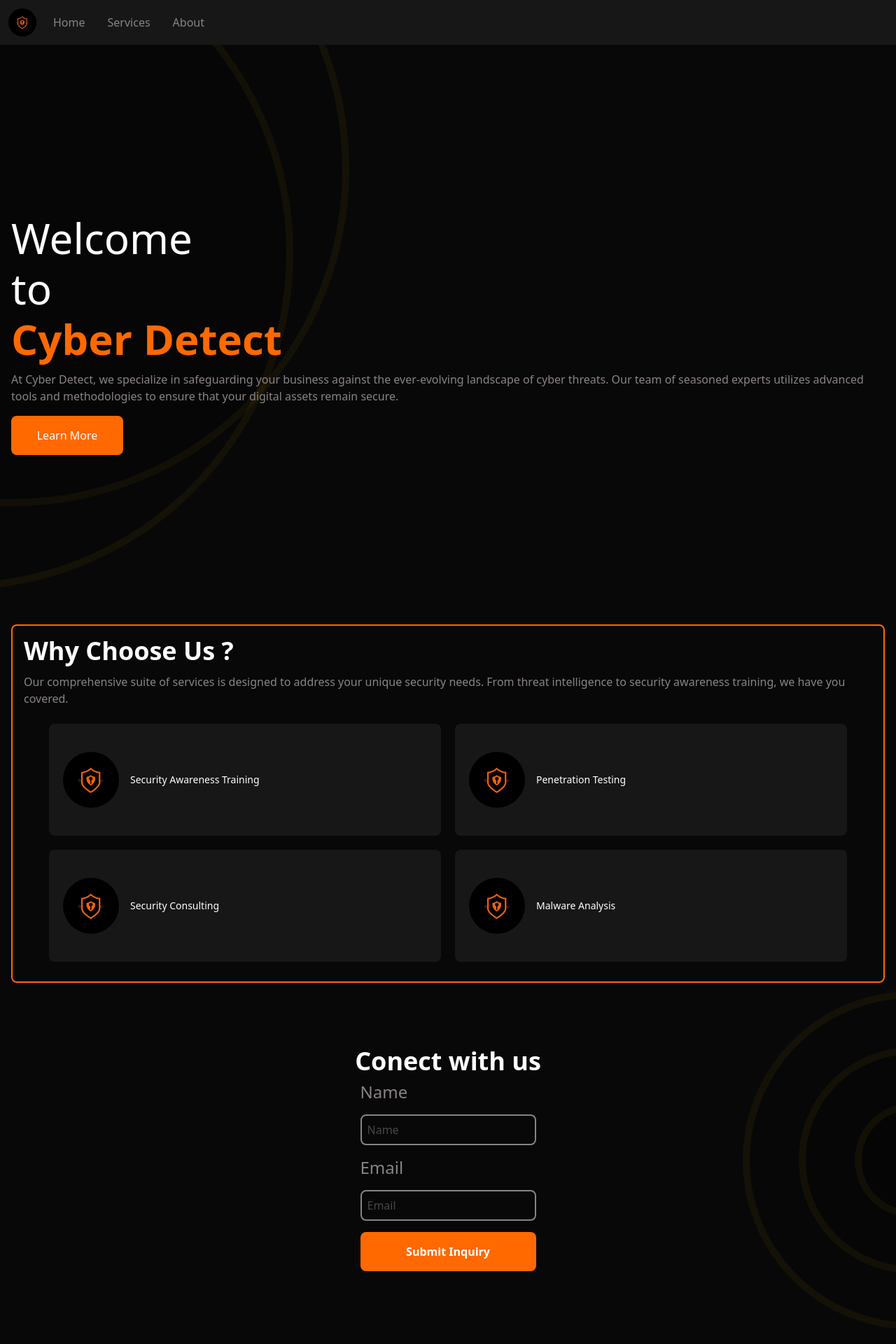
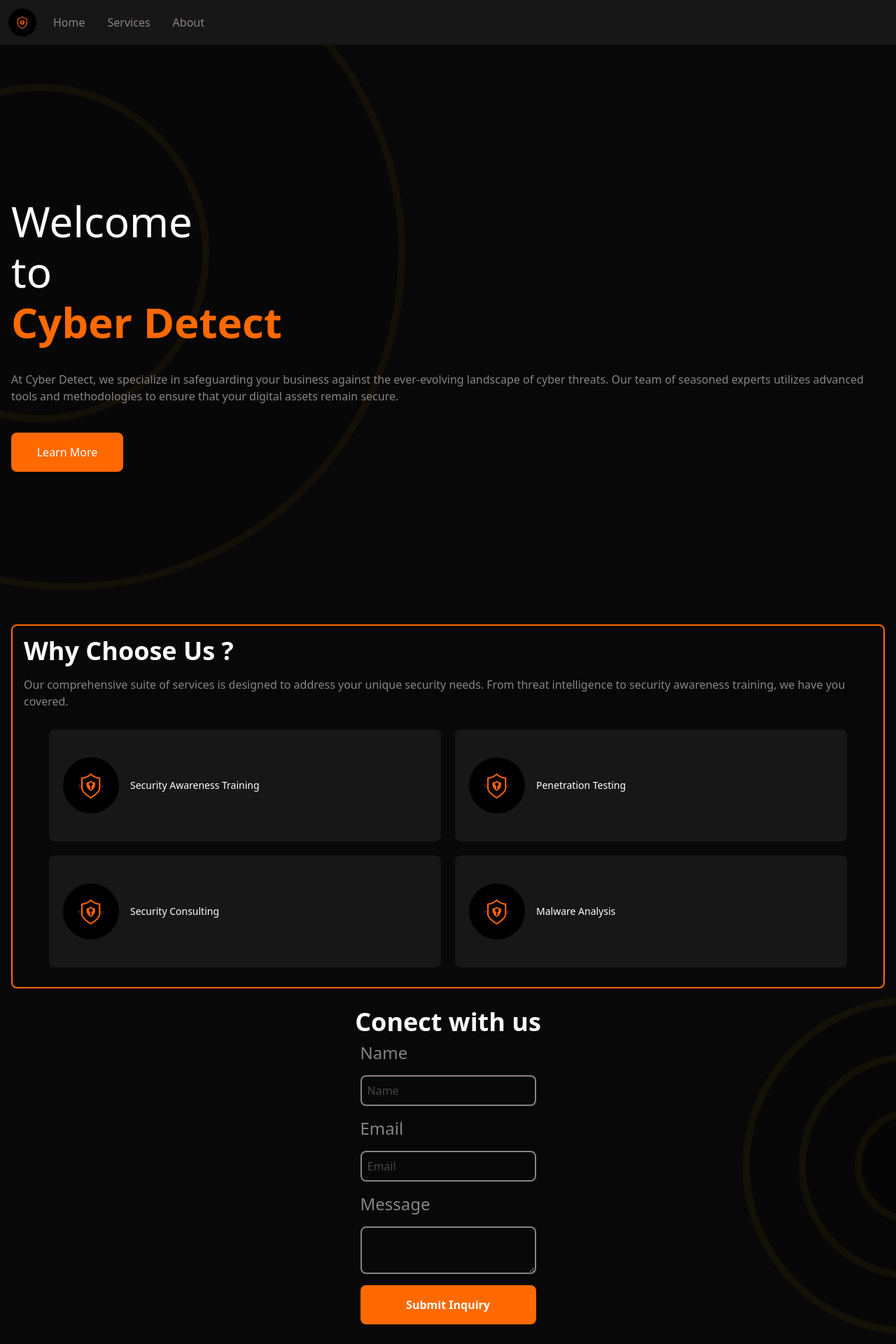
Before and after one commit to guitar6029/cyber-detect, a SvelteKit app: page / in a window 1280 px wide. Shown: the top 1920 px of the page at 70% size. Built offline with nearby package versions, Linux system fonts and the light colour scheme.

Commit message:
updated intesection logic,  updated global classes

```diff
--- a/src/global.css
+++ b/src/global.css
@@ -1,14 +1,26 @@
 .slide-in {
-    animation: slide-in 1s ease-in-out .1s;
+    opacity: 0;
+    transform: translateX(-100%);
+    animation: slide-in 1s ease-in-out 0.1s forwards;
 }
 
 @keyframes slide-in {
-    0% {
-        opacity: 0;
-        transform: translateY(-100%);
-    }
     100% {
         opacity: 1;
-        transform: translateY(0);
+        transform: translateX(0);
     }
 }
+
+
+@keyframes slide-in-from-right {
+    100% {
+        opacity: 1;
+        transform: translateX(0);
+    }
+}
+
+.slide-in-from-right{
+    opacity: 0;
+    transform: translateX(200%);
+    animation: slide-in-from-right 1s ease-in-out 0.1s forwards;
+}
--- a/src/lib/actions/intersect.ts
+++ b/src/lib/actions/intersect.ts
@@ -1,12 +1,6 @@
 export function intersect(node: HTMLElement, options: IntersectionObserverInit) {
-    const observer = new IntersectionObserver((entries) => {
-       entries.forEach(entry => {
-          if (entry.isIntersecting) {
-             node.classList.add('slide-in');
-             node.dispatchEvent(new CustomEvent('intersect'));
-             observer.unobserve(node); // Stop observing once it intersects
-          }
-       });
+   const observer = new IntersectionObserver(([entry]) => {
+     node.dispatchEvent(new CustomEvent("intersect", { detail: entry }));
    }, options);
 
    observer.observe(node);
--- a/src/lib/components/Header.svelte
+++ b/src/lib/components/Header.svelte
@@ -1,14 +1,22 @@
 <script lang="ts">
-    import logo from '$lib/assets/security.jpg';
-
+	import logo from '$lib/assets/security.jpg';
 </script>
 
-<div class="flex flex-row p-3 items-center gap-4 bg-neutral-900 sticky top-0 z-10">
-    <!-- logo -->
-    <img src={logo} alt="Cyber Detect Logo" class="w-10 h-10 rounded-full hover:border-3 border-orange-500 transiiton duration-300 ease-in-out" />
-
-    <a  class="p-2 hover:bg-neutral-600 hover:text-white transition duration-300 ease-in-out" href="/">Home</a>
-    <a class="p-2 hover:bg-neutral-600 hover:text-white transition duration-300 ease-in-out" href="/services">Services</a>
-    <a class="p-2 hover:bg-neutral-600 hover:text-white transition duration-300 ease-in-out" href="/about">About</a>
-
+<div class="sticky top-0 z-10 flex flex-row items-center gap-4 bg-neutral-900 p-3">
+	<img
+		src={logo}
+		alt="Cyber Detect Logo"
+		class="transiiton h-10 w-10 rounded-full border-orange-500 duration-300 ease-in-out hover:border-3"
+	/>
+	<a class="p-2 transition duration-300 ease-in-out hover:bg-neutral-600 hover:text-white" href="/"
+		>Home</a
+	>
+	<a
+		class="p-2 transition duration-300 ease-in-out hover:bg-neutral-600 hover:text-white"
+		href="/services">Services</a
+	>
+	<a
+		class="p-2 transition duration-300 ease-in-out hover:bg-neutral-600 hover:text-white"
+		href="/about">About</a
+	>
 </div>
--- a/src/routes/+page.svelte
+++ b/src/routes/+page.svelte
@@ -1,26 +1,11 @@
 <script lang="ts">
 	import logo from '$lib/assets/security.jpg';
 
-    import { intersect } from '$lib/actions/intersect';
-
-    let options = {
-      root: null,
-      rootMargin: '0px',
-      threshold: 0.1 // Adjust as needed
-   };
-
-   function handleIntersect() {
-      console.log('Element is intersecting');
-      // Add your logic for when the element is in view
-   }
-
-
-
-
-    let userForm : { name: string; email: string; } = $state({
-        name: "",
-        email: "",
-    })
+	let userForm: { name: string; email: string, message: string } = $state({
+		name: '',
+		email: '',
+		message: ''
+	});
 
 	const reasons = [
 		'Security Awareness Training',
@@ -31,19 +16,21 @@
 
 	const handleSubmit = (e: Event) => {
 		e.preventDefault();
-    }
+		console.log("form details : ", userForm);
+		//clear the form
+		userForm = { name: '', email: '', message: '' };
+	};
 </script>
 
 <div class="flex min-h-screen flex-col gap-3 p-4">
-	<section class="relative flex min-h-[50rem] flex-col justify-center gap-4 slide-in">
+	<section class="slide-in relative flex min-h-[50rem] flex-col justify-center gap-10">
 		<div
-			class="absolute -top-80 -left-120 z-[-1] h-[60.2rem] w-[60.2rem] rounded-full border-10 border-yellow-500 bg-black opacity-[5%]"
+			class="absolute -top-50 -left-100 z-[-1] h-[60.2rem] w-[60.2rem] rounded-full border-10 border-yellow-500 bg-black opacity-[5%]"
 		></div>
 
 		<div
-			class="absolute -top-50 -left-140 z-[-1] h-[60.2rem] w-[60.2rem] rounded-full border-10 border-yellow-500 bg-black opacity-[5%]"
+			class="absolute top-10 -left-50 z-[-1] h-[30.2rem] w-[30.2rem] rounded-full border-10 border-yellow-500 bg-black opacity-[5%]"
 		></div>
-
 
 		<div class="flex flex-col gap-[0.75rem] text-6xl text-white">
 			<span>Welcome</span><span>to</span><span class="font-bold text-orange-500">Cyber Detect</span>
@@ -53,19 +40,26 @@
 			landscape of cyber threats. Our team of seasoned experts utilizes advanced tools and
 			methodologies to ensure that your digital assets remain secure.
 		</p>
-        <button class="hover:bg-orange-400 transition duration-300 ease-in-out rounded-lg bg-orange-500 p-4 text-white w-[10rem] cursor-pointer"><a href="/services">Learn More</a></button>
+		<button
+			class="w-[10rem] cursor-pointer rounded-lg bg-orange-500 p-4 text-white transition duration-300 ease-in-out hover:bg-orange-400"
+			><a href="/services">Learn More</a></button
+		>
 	</section>
 
-	<section use:intersect={options} onintersect={handleIntersect} class="flex flex-col gap-3 rounded-lg border-2 border-orange-500 p-4">
-		<h1 class="text-4xl text-white font-bold">Why Choose Us ?</h1>
+	<!-- why choose us -->
+	<section
+
+		class="flex flex-col gap-4 rounded-lg border-2 border-orange-500 p-4 slide-in-from-right"
+	>
+		<h1 class="text-4xl font-bold text-white">Why Choose Us ?</h1>
 		<p>
 			Our comprehensive suite of services is designed to address your unique security needs. From
 			threat intelligence to security awareness training, we have you covered.
 		</p>
-		<div class="sm:flex flex-col lg:flex-row lg:flex-wrap justify-center sm:gap-10 lg:gap-5 p-3">
+		<div class="flex-col justify-center p-3 sm:flex sm:gap-10 lg:flex-row lg:flex-wrap lg:gap-5">
 			{#each reasons as reason}
 				<div
-					class="bg-neutral-900 hover:bg-neutral-700 transition duration-300 ease-in-out lg:w-[35rem] lg:h-[10rem] flex  flex-row items-center justify-center gap-4 rounded-lg sm:w-[100%] p-5"
+					class="flex flex-row items-center justify-center gap-4 rounded-lg bg-neutral-900 p-5 transition duration-300 ease-in-out hover:bg-neutral-700 sm:w-[100%] lg:h-[10rem] lg:w-[35rem]"
 				>
 					<img src={logo} alt="security" class="h-[5rem] w-[5rem] rounded-full" />
 					<span class="flex-1 text-white sm:text-sm">{reason}</span>
@@ -74,8 +68,7 @@
 		</div>
 	</section>
 
-    <section class=" relative flex flex-col justify-center items-center  gap-2 p-4 min-h-[30rem] ">
-
+	<section class=" relative flex min-h-[30rem] flex-col items-center justify-center gap-2 p-4">
 		<div
 			class="absolute top-40 -right-30 z-[-1] h-[10.2rem] w-[10.2rem] rounded-full border-10 border-yellow-500 bg-black opacity-[5%]"
 		></div>
@@ -87,35 +80,37 @@
 			class="absolute top-0 -right-70 z-[-3] h-[30.2rem] w-[30.2rem] rounded-full border-10 border-yellow-500 bg-black opacity-[5%]"
 		></div>
 
-
-
-
-        <h1 class="text-4xl text-white font-bold">Conect with us</h1>
-        <form action="/" method="POST" class="flex flex-col gap-4">
+		<h1 class="text-4xl font-bold text-white">Conect with us</h1>
+		<form onsubmit={handleSubmit}  class="flex flex-col gap-4">
 			<label for="name" class="text-2xl">Name</label>
-            <input type="text" name="name" id="name" bind:value={userForm.name} placeholder="Name" class="p-2 rounded-lg border-2 " />
+			<input
+				type="text"
+				name="name"
+				id="name"
+				bind:value={userForm.name}
+				placeholder="Name"
+				class="rounded-lg border-2 p-2"
+			/>
 			<label for="email" class="text-2xl">Email</label>
-            <input type="email" name="email" id="email" bind:value={userForm.email} placeholder="Email" class="p-2 rounded-lg border-2" />
-            <button disabled={!userForm.name || !userForm.email} formaction="" class="rounded-lg p-4 bg-orange-500 text-white font-bold">Submit Inquiry</button>
+			<input
+				type="email"
+				name="email"
+				id="email"
+				bind:value={userForm.email}
+				placeholder="Email"
+				class="rounded-lg border-2 p-2"
+			/>
+			<label for="message" class="text-2xl">Message</label>
+			<textarea class="rounded-lg border-2 p-2" name="message" id="message" bind:value={userForm.message}></textarea>
+			<button
+				disabled={!userForm.name || !userForm.email}
+				type="submit"
+				class="rounded-lg bg-orange-500 p-4 font-bold text-white">Submit Inquiry</button
+			>
 		</form>
-
 	</section>
 </div>
 
-
 <style lang="postcss">
-    .slide-in {
-        animation: slide-in 1s ease-in-out .1s;
-    }
-
-    @keyframes slide-in {
-        0% {
-            opacity: 0;
-            transform: translateY(-100%);
-        }
-        100% {
-            opacity: 1;
-            transform: translateY(0);
-        }
-    }
+	@import 'src/global.css';
 </style>
--- a/src/routes/about/+page.svelte
+++ b/src/routes/about/+page.svelte
@@ -24,7 +24,10 @@
     <p>At Cyber Detect, we protect your digital assets from evolving cyber threats. Our expert team is dedicated to providing cutting-edge solutions and fast response times to keep you secure.</p>
     <ul class="list-disc list-inside">
         {#each commitment as { keyPoint, description}}
-        <li>{keyPoint}: {description}</li>
+        <li class="flex flex-col gap-3 mt-1 mb-1">
+          <span class='font-bold lg:text-2xl'>{keyPoint} </span>
+          <span class="lg:text-xl">{description}</span>
+        </li>
         {/each}
     </ul>
 </div>
```
Lines whose indentation alone changed are shown as unchanged.
